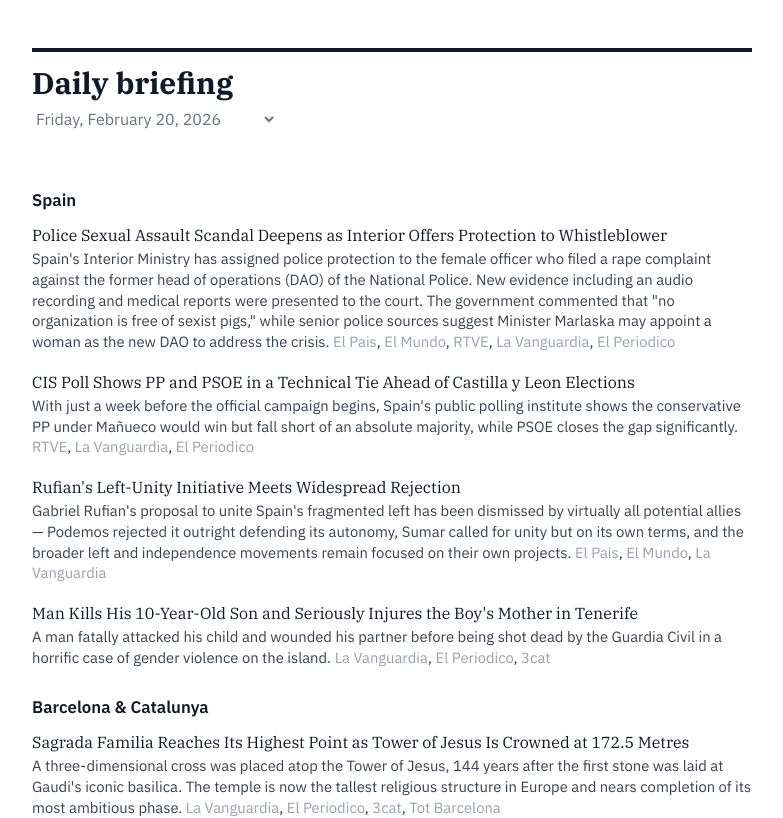
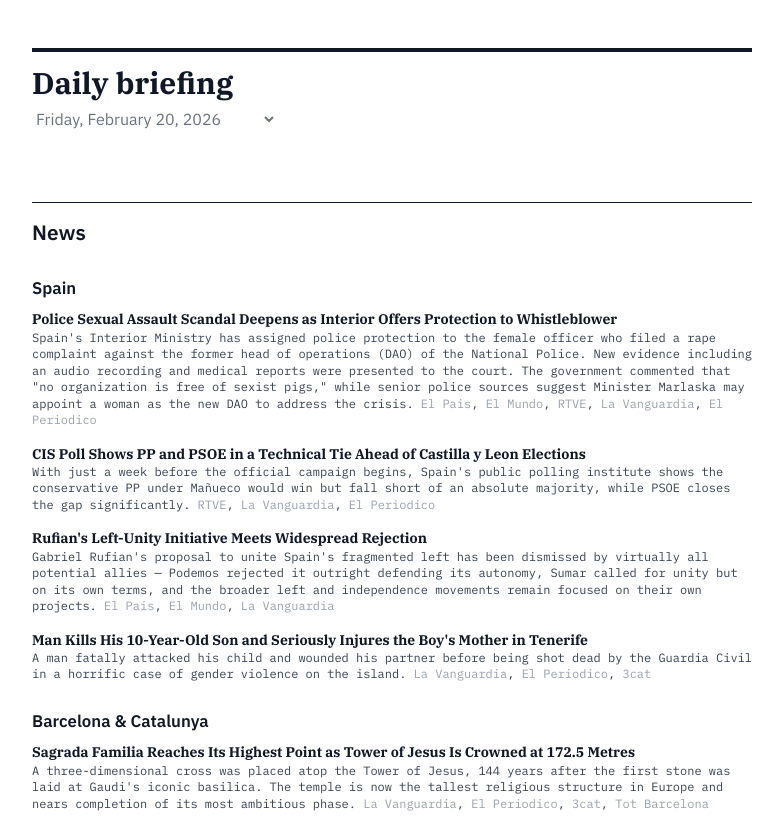
Before and after one commit to HerbCaudill/briefings, a React (Vite) app: page / in a window 1280 px wide. Shown: the top 818 px of the page, without its empty margins (248-1031 px from the left). Built offline with nearby package versions, Linux system fonts and the light colour scheme.

Commit message:
App: refactor article styles and update date formatting

```diff
--- a/src/App.css
+++ b/src/App.css
@@ -2,6 +2,7 @@
 
 /* Article prose styles for ReactMarkdown-generated content */
 
+@layer components {
   article h2 {
     @apply font-sans text-[1.3rem] font-semibold mt-10 mb-3 pt-3 border-t border-gray-900 text-gray-900;
   }
@@ -10,16 +11,12 @@ article h3 {
     @apply font-sans text-[1.05rem] font-semibold mt-6 mb-2 text-gray-900;
   }
 
-article h3 a {
-  @apply text-gray-900 no-underline border-b border-gray-200 transition-colors duration-150;
-}
-
-article h3 a:hover {
-  @apply border-accent;
+  article h4 {
+    @apply font-bold leading-snug text-sm;
   }
 
   article p {
-  @apply font-sans font-normal text-[0.925rem] leading-[1.4] text-gray-700 mb-4;
+    @apply font-mono font-normal text-xs leading-snug text-gray-700 mb-4;
   }
 
   article ul,
@@ -28,7 +25,7 @@ article ol {
   }
 
   article li {
-  @apply font-sans font-normal text-[0.925rem] leading-[1.4] text-gray-700 mb-[0.35rem];
+    @apply font-mono font-normal text-xs leading-snug text-gray-700 mb-[0.35rem];
   }
 
   article a {
@@ -54,3 +51,4 @@ article blockquote {
   article strong {
     @apply font-bold;
   }
+}
--- a/src/App.tsx
+++ b/src/App.tsx
@@ -1,14 +1,14 @@
-import { useEffect, useState } from 'react'
-import ReactMarkdown from 'react-markdown'
-import './App.css'
+import { useEffect, useState } from "react"
+import ReactMarkdown from "react-markdown"
+import "./App.css"
 
 function App() {
   const [briefings, setBriefings] = useState<Briefing[]>([])
   const [selected, setSelected] = useState<string | null>(null)
-  const [content, setContent] = useState('')
+  const [content, setContent] = useState("")
 
   useEffect(() => {
-    fetch('/briefings/index.json')
+    fetch("/briefings/index.json")
       .then(r => r.json())
       .then((data: Briefing[]) => {
         setBriefings(data)
@@ -24,8 +24,13 @@ function App() {
   }, [selected])
 
   const formatFullDate = (date: string) => {
-    const d = new Date(date + 'T12:00:00')
-    return d.toLocaleDateString('en-US', { weekday: 'long', month: 'long', day: 'numeric', year: 'numeric' })
+    const d = new Date(date + "T12:00:00")
+    return d.toLocaleDateString("en-US", {
+      weekday: "long",
+      month: "long",
+      day: "numeric",
+      year: "numeric",
+    })
   }
 
   return (
@@ -47,6 +52,8 @@ function App() {
             ))}
           </select>
         )}
+        <h2>News</h2>
+
         <ReactMarkdown>{content}</ReactMarkdown>
       </article>
     </div>
--- a/src/index.css
+++ b/src/index.css
@@ -5,8 +5,6 @@
   --font-serif: "IBM Plex Serif", Georgia, serif;
   --font-sans: "IBM Plex Sans", sans-serif;
   --font-mono: "IBM Plex Mono", monospace;
-  --color-accent: #942232;
-  --color-accent-hover: #721c29;
 }
 
 body {
```
Lines whose indentation alone changed are shown as unchanged.
